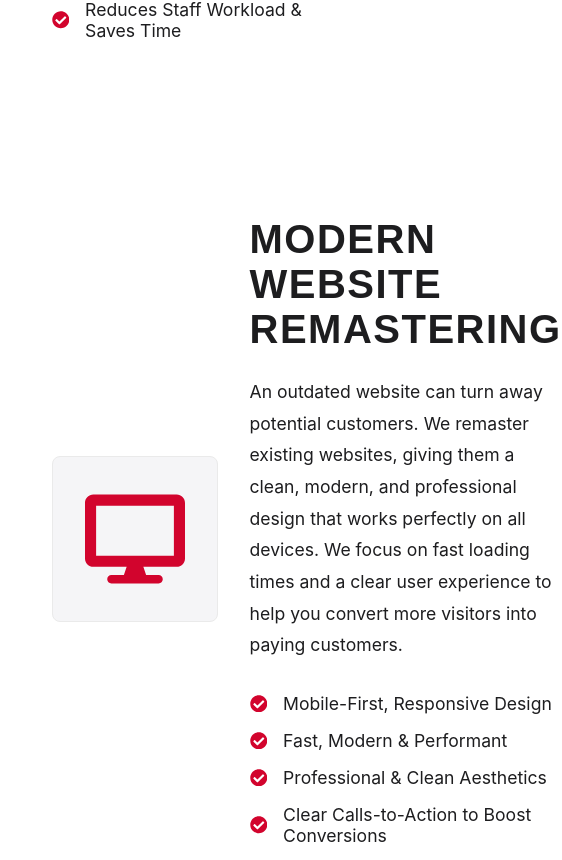
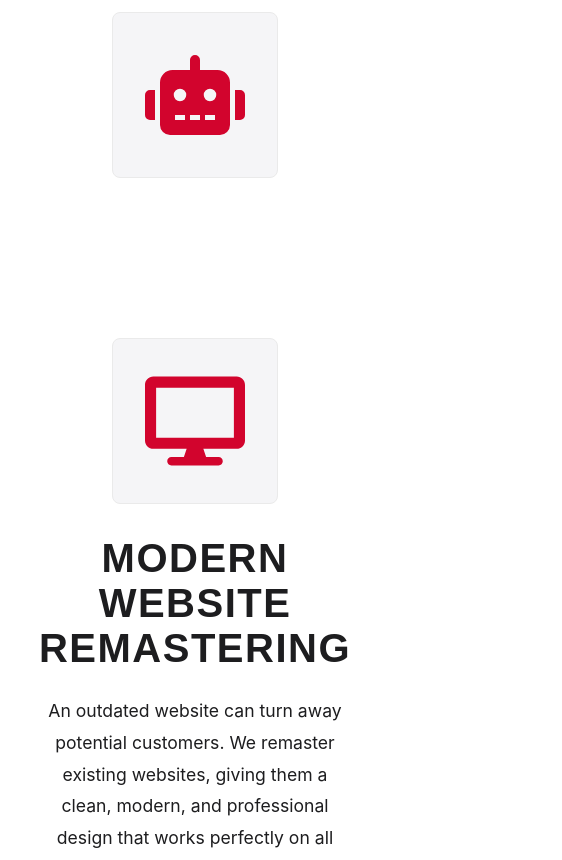
Before and after one commit to terrydjw/vern-digital-site, a React (Vite) app: page /services in a window 390 px wide. Shown: the part 1132-1992 px from the top of the page, 562 px wide, since content can reach past the window. Built offline with nearby package versions, Linux system fonts and the light colour scheme.

Commit message:
feat: Make Demo page responsive and mobile-friendly

```diff
--- a/src/App.css
+++ b/src/App.css
@@ -830,16 +830,17 @@ main {
 @media screen and (max-width: 768px) {
 
     /* --- Services Page Mobile Layout --- */
-    .service-card,
-    .service-card:nth-child(even) {
-        grid-template-columns: 1fr;
-        /* Stack to a single column */
+    .service-card {
+        flex-direction: column;
+        /* Stacks the icon and text vertically */
+        text-align: center;
+        /* Centers the content for a clean mobile look */
         gap: 2rem;
         padding: 2rem;
     }
 
-    /* This ensures the image is always on top on mobile */
-    .service-card:nth-child(even) .service-image {
+    /* This resets the order for the alternating card on mobile */
+    .service-card:nth-child(even) .service-content {
         order: 0;
     }
 
```
